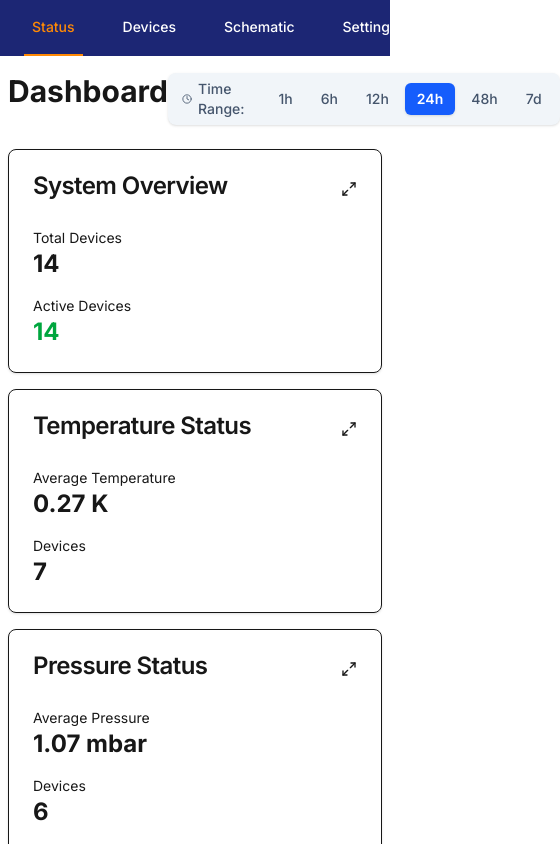
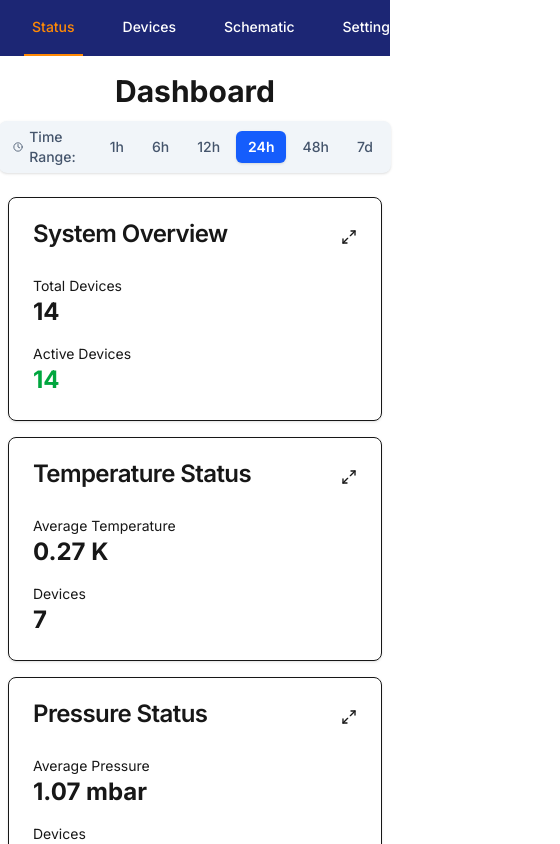
Before and after one commit to lawjingw/oi-decs, a Next.js app: page /dashboard in a window 390 px wide. Shown: the top 844 px of the page, 560 px wide, since content can reach past the window. Built offline with nearby package versions, Linux system fonts and the light colour scheme.

Commit message:
Improve dashboard layout by adding responsive flex properties to the header section for better alignment and spacing.

```diff
--- a/src/app/dashboard/page.tsx
+++ b/src/app/dashboard/page.tsx
@@ -56,7 +56,7 @@ export default function DashboardPage() {
 
   return (
     <>
-      <div className="flex justify-between mb-6">
+      <div className="flex justify-between mb-6 items-center gap-3 flex-col sm:flex-row">
         <h1 className="text-3xl font-bold">Dashboard</h1>
         <TimeRangeSelector
           selectedRange={timeRange}
```
